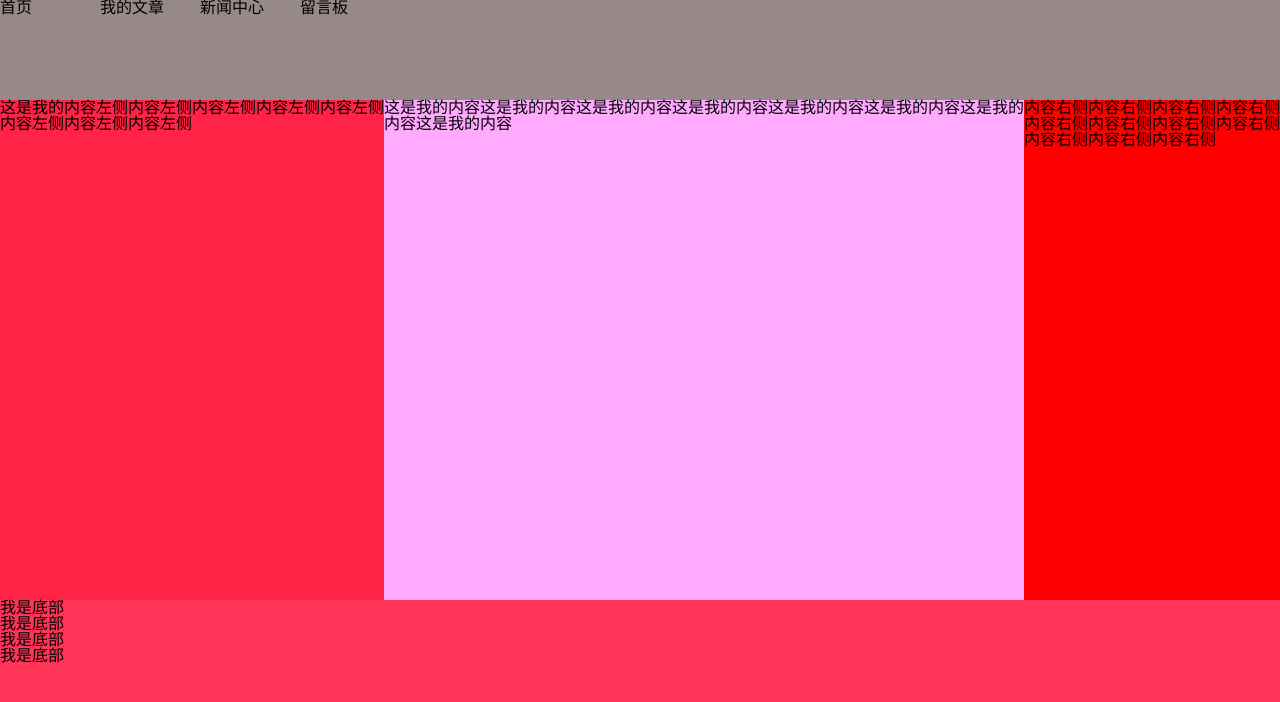
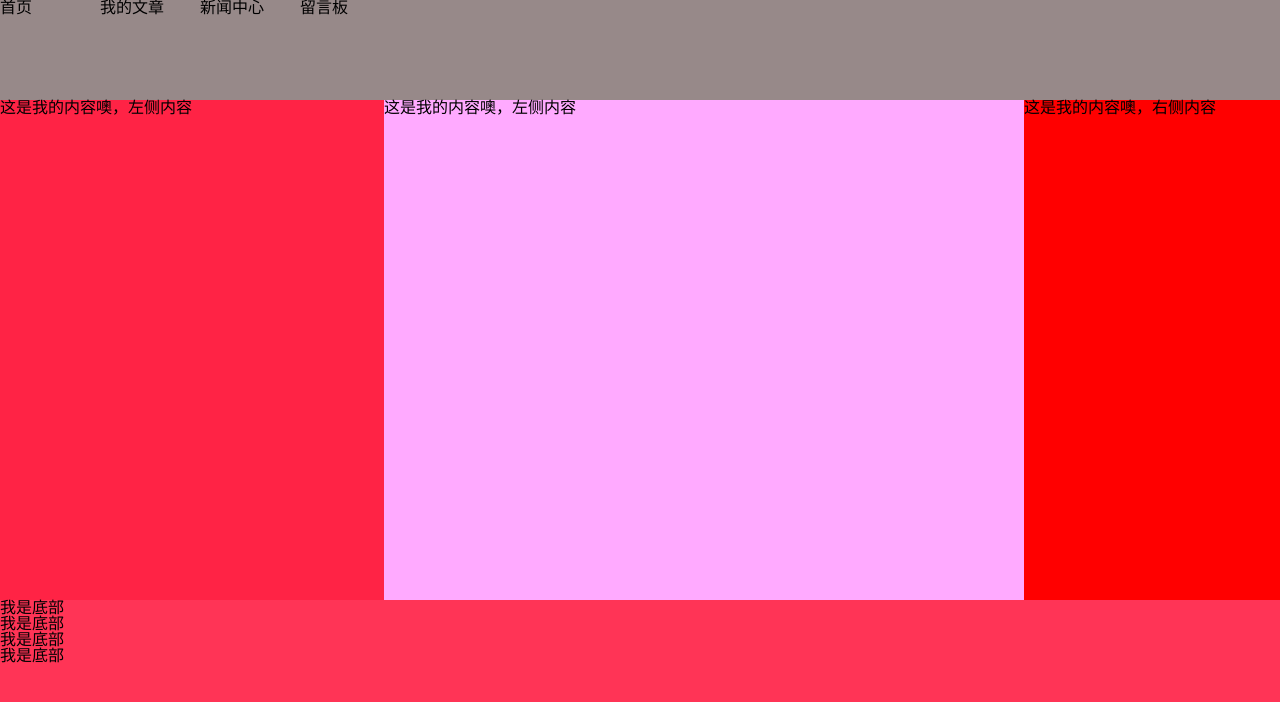
Before and after one commit to xuzixiao/blog, a Vue app: page / in a window 1280 px wide. Shown: the top 702 px of the page. Built offline with nearby package versions, Linux system fonts and the light colour scheme.

Commit message:
内容修改

```diff
--- a/src/components/concent/concent.vue
+++ b/src/components/concent/concent.vue
@@ -1,19 +1,26 @@
 <template>
   <div class="concent">
       <div class="concent-left">
-           这是我的内容左侧内容左侧内容左侧内容左侧内容左侧内容左侧内容左侧内容左侧
+           {{concentLeft}}
       </div>
       <div class="concent-con">
-          这是我的内容这是我的内容这是我的内容这是我的内容这是我的内容这是我的内容这是我的内容这是我的内容
+          {{concent}}
       </div>
       <div class="concent-right">
-          内容右侧内容右侧内容右侧内容右侧内容右侧内容右侧内容右侧内容右侧内容右侧内容右侧内容右侧
+          {{concentright}}
       </div>
   </div>
 </template>
 <script>
 export default {
+    data(){
+        return{
+         concentLeft:"这是我的内容噢，左侧内容",
+         concentright:"这是我的内容噢，右侧内容",
+         concent:"这是我的内容噢，左侧内容",
 
+        }
+    }
 }
 </script>
 <style scoped>
```
